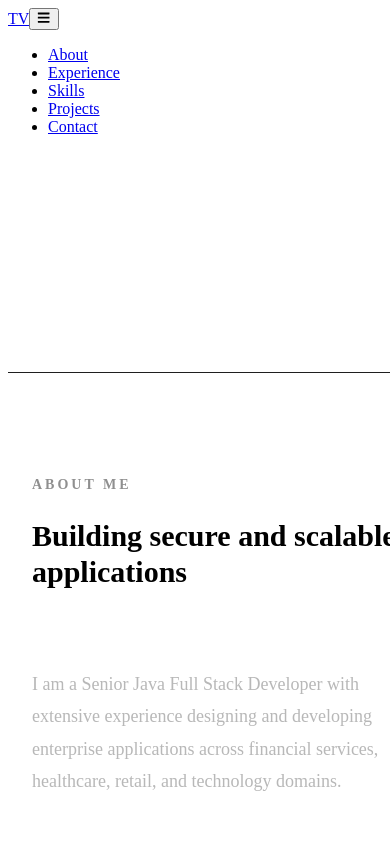
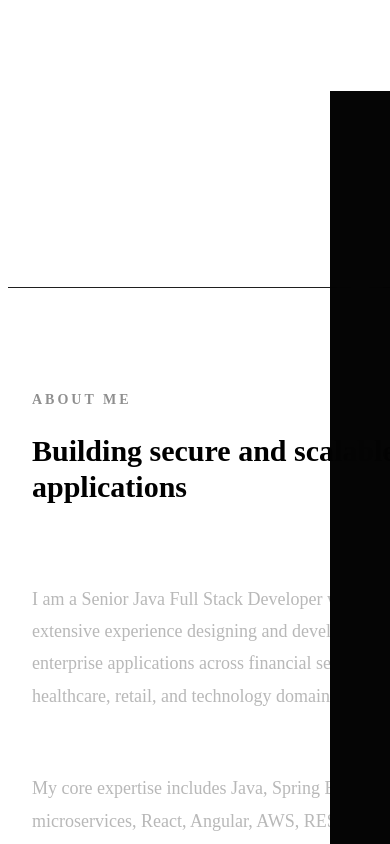
Before and after one commit to vikas534ai/teja-vikas-portfolio, a React (Vite) app: page / in a window 390 px wide. Shown: the top 844 px of the page. Built offline with nearby package versions, Linux system fonts and the light colour scheme.

Commit message:
Implement mobile navigation styles in CSS
Added mobile navigation styles including menu button and responsive navbar.

```diff
--- a/src/styles.css
+++ b/src/styles.css
@@ -451,6 +451,66 @@ Responsive
         font-size: 30px;
     }
 }
+
+/* =========================
+Mobile Navigation
+========================= */
+
+.logo {
+    color: white;
+    text-decoration: none;
+}
+
+.nav-links {
+    display: flex;
+    align-items: center;
+    list-style: none;
+    gap: 40px;
+}
+
+.menu-button {
+    display: none;
+    border: 0;
+    background: transparent;
+    color: white;
+    font-size: 25px;
+    cursor: pointer;
+}
+
+@media(max-width: 900px) {
+    .menu-button {
+        display: flex;
+        align-items: center;
+        justify-content: center;
+        z-index: 1002;
+    }
+
+    .navbar .nav-links {
+        position: fixed;
+        top: 75px;
+        right: -100%;
+        width: 100%;
+        height: calc(100vh - 75px);
+        padding: 50px 30px;
+        background: rgba(0, 0, 0, 0.98);
+        backdrop-filter: blur(20px);
+        display: flex;
+        flex-direction: column;
+        align-items: center;
+        justify-content: flex-start;
+        gap: 32px;
+        transition: right 0.35s ease;
+        z-index: 1001;
+    }
+
+    .navbar .nav-links-open {
+        right: 0;
+    }
+
+    .navbar .nav-links a {
+        font-size: 22px;
+    }
+}
     .timeline-item {
         padding-left: 38px;
     }
```
